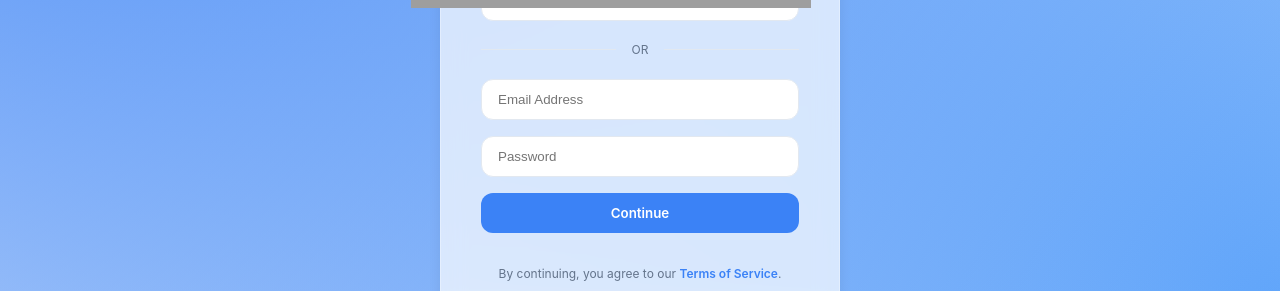
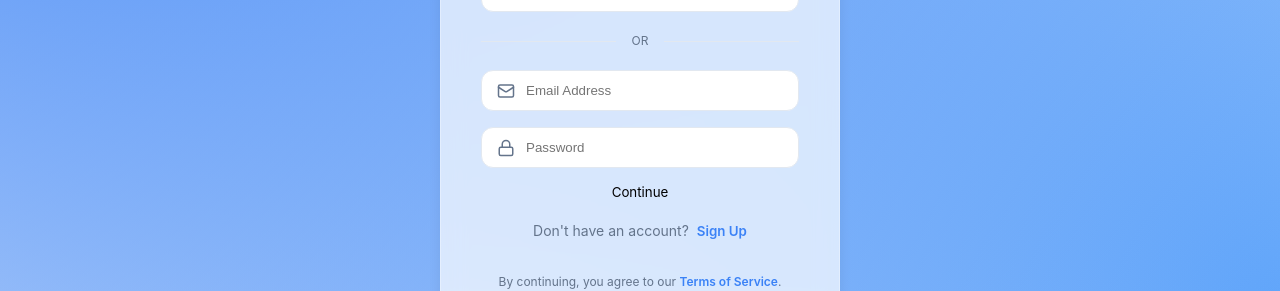
Before and after one commit to mhrfajle01/WebToolBox, a React (Vite) app: page /WebToolBox/login in a window 1280 px wide. Shown: the part 487-778 px from the top of the page. Built offline with nearby package versions, Linux system fonts and the light colour scheme; no server answers; grey boxes are pictures that could not be loaded.

Commit message:
feat: add sign-up functionality and PWA support

```diff
--- a/index.html
+++ b/index.html
@@ -5,6 +5,11 @@
     <link rel="icon" type="image/svg+xml" href="./favicon.svg" />
     <meta name="viewport" content="width=device-width, initial-scale=1.0" />
     <title>WebToolBox</title>
+    <meta name="theme-color" content="#3b82f6" />
+    <meta name="apple-mobile-web-app-capable" content="yes" />
+    <meta name="apple-mobile-web-app-status-bar-style" content="default" />
+    <meta name="apple-mobile-web-app-title" content="WebToolBox" />
+    <link rel="apple-touch-icon" href="./favicon.svg" />
     <script type="text/javascript">
       (function(l) {
         if (l.search[1] === 'p' && l.search[2] === '=') {
--- a/package.json
+++ b/package.json
@@ -38,6 +38,7 @@
     "globals": "^17.5.0",
     "typescript": "~6.0.2",
     "typescript-eslint": "^8.58.2",
-    "vite": "^8.0.10"
+    "vite": "^8.0.10",
+    "vite-plugin-pwa": "^1.3.0"
   }
 }
--- a/src/pages/Login.module.css
+++ b/src/pages/Login.module.css
@@ -78,8 +78,21 @@
   gap: 1rem;
 }
 
+.inputWrapper {
+  position: relative;
+  display: flex;
+  align-items: center;
+}
+
+.inputIcon {
+  position: absolute;
+  left: 1rem;
+  color: var(--text-secondary);
+}
+
 .input {
-  padding: 0.75rem 1rem;
+  width: 100%;
+  padding: 0.75rem 1rem 0.75rem 2.75rem;
   border-radius: var(--radius-md);
   border: 1px solid var(--border-color);
   background: var(--bg-secondary);
@@ -88,21 +101,29 @@
   transition: border-color 0.2s ease;
 }
 
-.input:focus {
-  border-color: var(--accent-primary);
+.toggleMode {
+  font-size: 0.875rem;
+  color: var(--text-secondary);
 }
 
-.submitBtn {
-  padding: 0.75rem;
-  background: var(--accent-primary);
-  color: white;
-  border-radius: var(--radius-md);
+.toggleMode button {
+  background: none;
+  border: none;
+  color: var(--accent-primary);
   font-weight: 600;
-  transition: opacity 0.2s ease;
+  cursor: pointer;
+  padding: 0;
+  margin-left: 0.25rem;
 }
 
-.submitBtn:hover {
-  opacity: 0.9;
+.toggleMode button:hover {
+  text-decoration: underline;
+}
+
+.submitBtn:disabled,
+.googleBtn:disabled {
+  opacity: 0.6;
+  cursor: not-allowed;
 }
 
 .footer p {
--- a/src/pages/Login.tsx
+++ b/src/pages/Login.tsx
@@ -1,9 +1,15 @@
 import React, { useEffect, useState } from 'react';
 import styles from './Login.module.css';
 import { auth } from '../lib/firebase';
-import { GoogleAuthProvider, signInWithPopup } from 'firebase/auth';
+import {
+  GoogleAuthProvider,
+  signInWithPopup,
+  createUserWithEmailAndPassword,
+  signInWithEmailAndPassword,
+  updateProfile
+} from 'firebase/auth';
 import { useNavigate } from 'react-router-dom';
-import { Wrench, Loader2 } from 'lucide-react';
+import { Wrench, Loader2, Mail, Lock, User } from 'lucide-react';
 import { useAuthStore } from '../store/useAuthStore';
 import { toast } from 'sonner';
 
@@ -11,6 +17,11 @@ const Login: React.FC = () => {
   const navigate = useNavigate();
   const { user } = useAuthStore();
   const [isLoggingIn, setIsLoggingIn] = useState(false);
+  const [isSignUp, setIsSignUp] = useState(false);
+
+  const [email, setEmail] = useState('');
+  const [password, setPassword] = useState('');
+  const [displayName, setDisplayName] = useState('');
 
   useEffect(() => {
     if (user) {
@@ -24,22 +35,39 @@ const Login: React.FC = () => {
     try {
       await signInWithPopup(auth, provider);
       toast.success('Successfully signed in!');
-      // Navigation will be handled by the useEffect above
     } catch (error: any) {
       console.error('Login failed', error);
-      toast.error(error.message || 'Login failed. Please check your internet connection and try again.');
-
-      if (error.code === 'auth/unauthorized-domain') {
-        toast.error('This domain is not authorized in Firebase. Please add mhrfajle01.github.io to your authorized domains.');
-      }
+      toast.error(error.message || 'Login failed.');
     } finally {
       setIsLoggingIn(false);
     }
   };
 
-  const handleFormSubmit = (e: React.FormEvent) => {
+  const handleSubmit = async (e: React.FormEvent) => {
     e.preventDefault();
-    toast.info('Email login is not yet implemented. Please use Google Sign-in.');
+    if (!email || !password) {
+      toast.error('Please fill in all fields');
+      return;
+    }
+
+    setIsLoggingIn(true);
+    try {
+      if (isSignUp) {
+        const userCredential = await createUserWithEmailAndPassword(auth, email, password);
+        if (displayName) {
+          await updateProfile(userCredential.user, { displayName });
+        }
+        toast.success('Account created successfully!');
+      } else {
+        await signInWithEmailAndPassword(auth, email, password);
+        toast.success('Signed in successfully!');
+      }
+    } catch (error: any) {
+      console.error('Auth error', error);
+      toast.error(error.message || 'Authentication failed');
+    } finally {
+      setIsLoggingIn(false);
+    }
   };
 
   return (
@@ -49,8 +77,8 @@ const Login: React.FC = () => {
           <div className={styles.logo}>
             <Wrench size={40} color="var(--accent-primary)" />
           </div>
-          <h1>Welcome to WebToolBox</h1>
-          <p>The ultimate premium utility suite.</p>
+          <h1>{isSignUp ? 'Create Account' : 'Welcome to WebToolBox'}</h1>
+          <p>{isSignUp ? 'Join the premium utility suite.' : 'The ultimate premium utility suite.'}</p>
         </div>
 
         <div className={styles.body}>
@@ -64,18 +92,60 @@ const Login: React.FC = () => {
             ) : (
               <img src="https://www.gstatic.com/firebasejs/ui/2.0.0/images/auth/google.svg" alt="Google" />
             )}
-            <span>{isLoggingIn ? 'Signing in...' : 'Sign in with Google'}</span>
+            <span>{isSignUp ? 'Sign up with Google' : 'Sign in with Google'}</span>
           </button>
 
           <div className={styles.divider}>
             <span>or</span>
           </div>
 
-          <form className={styles.form} onSubmit={handleFormSubmit}>
-            <input type="email" placeholder="Email Address" className={styles.input} />
-            <input type="password" placeholder="Password" className={styles.input} />
-            <button type="submit" className={styles.submitBtn}>Continue</button>
+          <form className={styles.form} onSubmit={handleSubmit}>
+            {isSignUp && (
+              <div className={styles.inputWrapper}>
+                <User size={18} className={styles.inputIcon} />
+                <input
+                  type="text"
+                  placeholder="Full Name"
+                  className={styles.input}
+                  value={displayName}
+                  onChange={(e) => setDisplayName(e.target.value)}
+                />
+              </div>
+            )}
+            <div className={styles.inputWrapper}>
+              <Mail size={18} className={styles.inputIcon} />
+              <input
+                type="email"
+                placeholder="Email Address"
+                className={styles.input}
+                value={email}
+                onChange={(e) => setEmail(e.target.value)}
+                required
+              />
+            </div>
+            <div className={styles.inputWrapper}>
+              <Lock size={18} className={styles.inputIcon} />
+              <input
+                type="password"
+                placeholder="Password"
+                className={styles.input}
+                value={password}
+                onChange={(e) => setPassword(e.target.value)}
+                required
+              />
+            </div>
+            <button type="submit" className={styles.submitBtn} disabled={isLoggingIn}>
+              {isLoggingIn ? <Loader2 className="animate-spin" size={20} /> : (isSignUp ? 'Create Account' : 'Continue')}
+            </button>
           </form>
+
+          <div className={styles.toggleMode}>
+            {isSignUp ? (
+              <p>Already have an account? <button onClick={() => setIsSignUp(false)}>Sign In</button></p>
+            ) : (
+              <p>Don't have an account? <button onClick={() => setIsSignUp(true)}>Sign Up</button></p>
+            )}
+          </div>
         </div>
 
         <div className={styles.footer}>
--- a/vite.config.ts
+++ b/vite.config.ts
@@ -1,8 +1,43 @@
 import { defineConfig } from 'vite'
 import react from '@vitejs/plugin-react'
+import { VitePWA } from 'vite-plugin-pwa'
 
 // https://vite.dev/config/
 export default defineConfig({
-  plugins: [react()],
+  plugins: [
+    react(),
+    VitePWA({
+      registerType: 'autoUpdate',
+      includeAssets: ['favicon.svg', 'icons.svg', 'sounds/*.mp3'],
+      manifest: {
+        name: 'WebToolBox',
+        short_name: 'WebToolBox',
+        description: 'The ultimate premium utility suite',
+        theme_color: '#3b82f6',
+        background_color: '#0f172a',
+        display: 'standalone',
+        scope: '/WebToolBox/',
+        start_url: '/WebToolBox/',
+        icons: [
+          {
+            src: 'favicon.svg',
+            sizes: '192x192',
+            type: 'image/svg+xml'
+          },
+          {
+            src: 'favicon.svg',
+            sizes: '512x512',
+            type: 'image/svg+xml'
+          },
+          {
+            src: 'favicon.svg',
+            sizes: '512x512',
+            type: 'image/svg+xml',
+            purpose: 'any maskable'
+          }
+        ]
+      }
+    })
+  ],
   base: '/WebToolBox/',
 })
```
Also changed, not shown: 1 other file (tests, documents, lock files or other folders).
